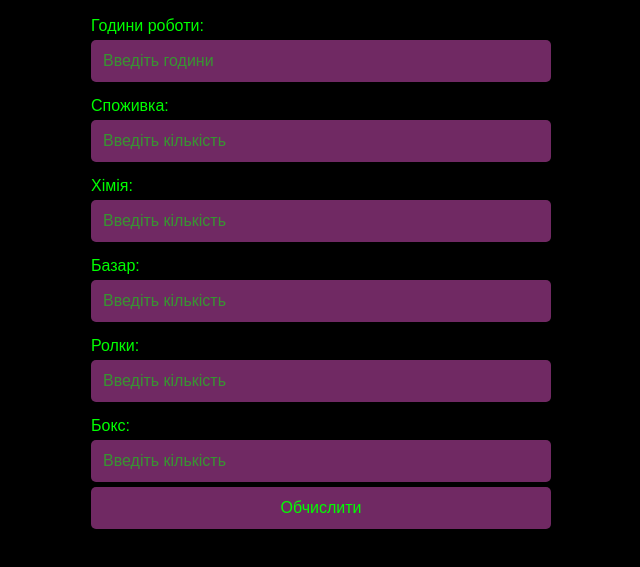
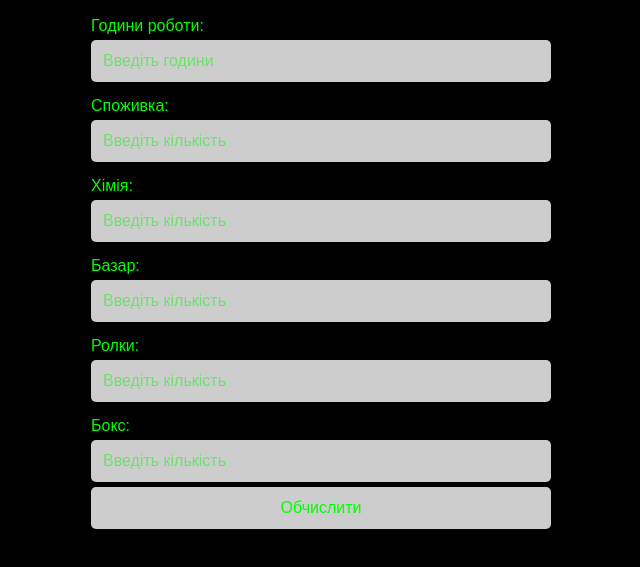
Before and after one commit to IDL35/Calculator, a plain HTML site: page Cal.html in a window 1280 px wide. Shown: the part 71-638 px from the top of the page, without its empty margins (319-959 px from the left). Drawn offline with Linux system fonts and the light colour scheme.

Commit message:
Update Cal.html

```diff
--- a/Cal.html
+++ b/Cal.html
@@ -30,7 +30,7 @@ input, button {
 padding: 12px;
 margin-top: 5px;
 width: 100%;
-background-color: #702963;
+background-color: #cdcdcd;
 color: #0f0;
 border: none;
 border-radius: 5px;
```
